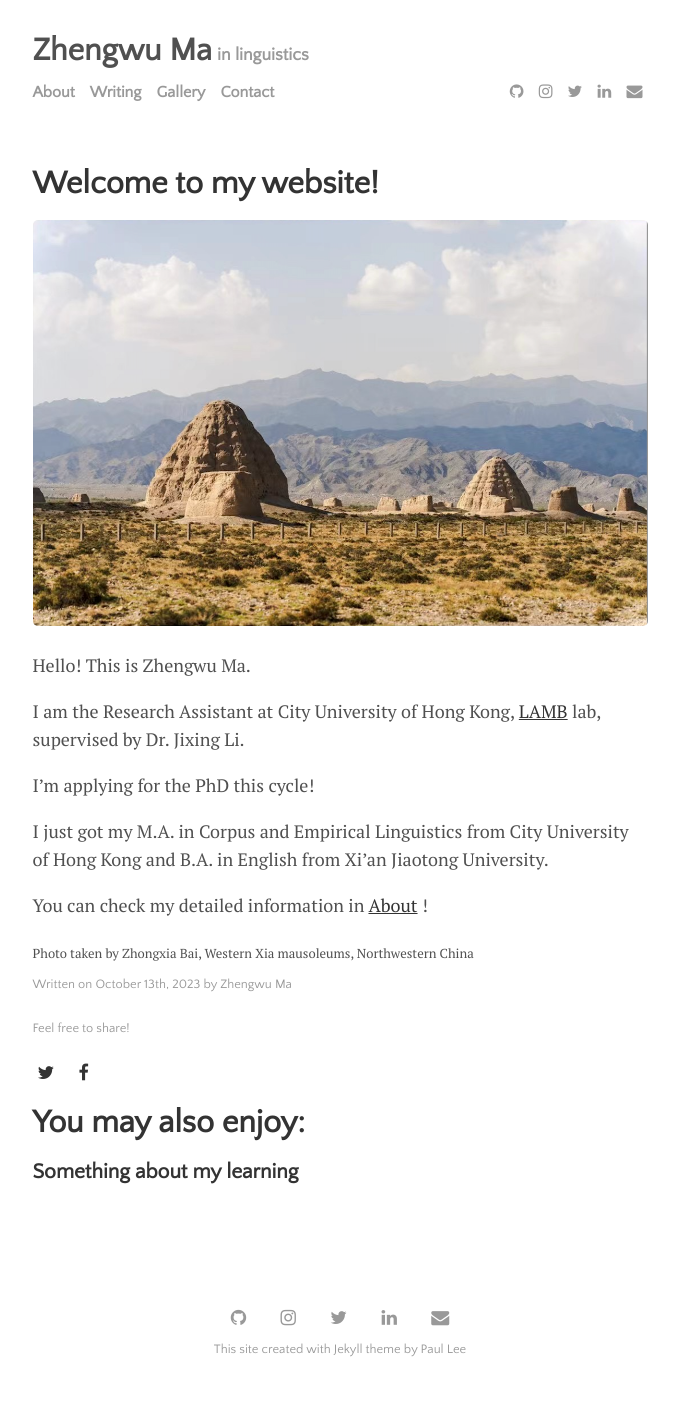
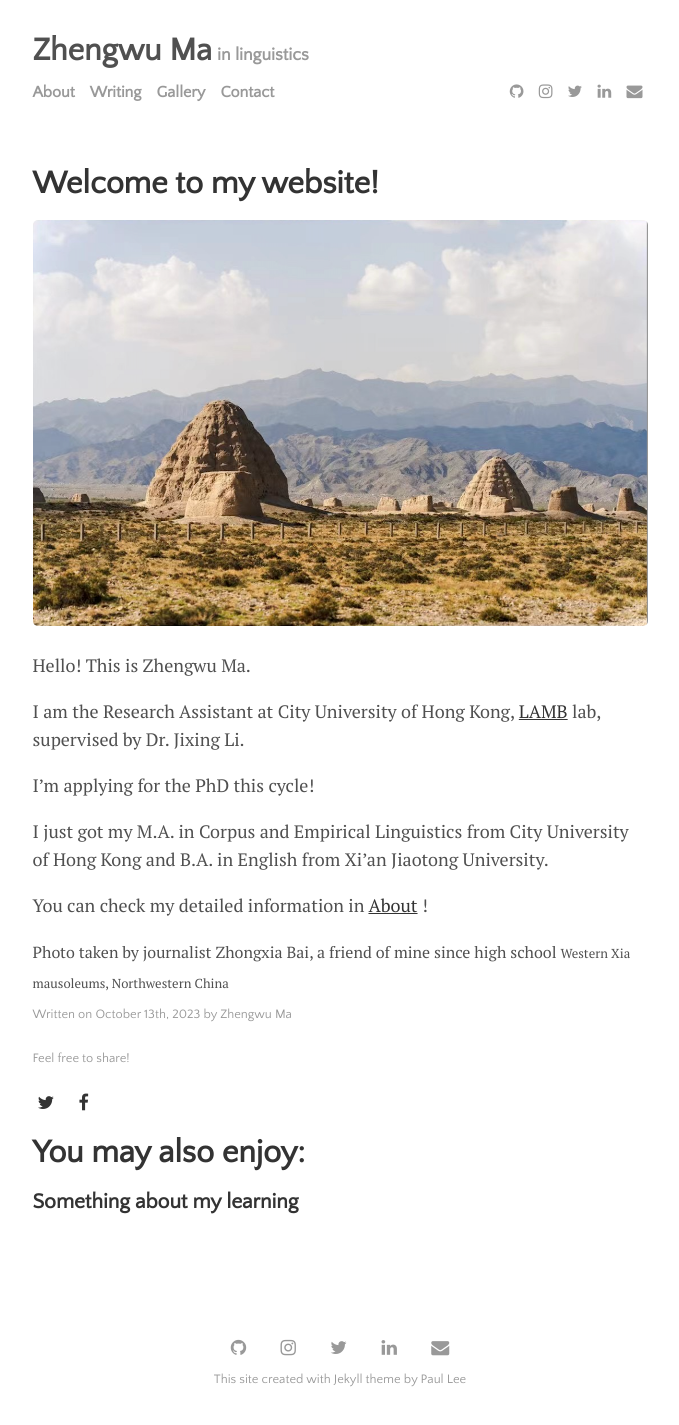
Before and after one commit to zhengwuma/zhengwuma.github.io, a Jekyll site: the page built from _posts/2023-10-13-welcome.md, in a window 1280 px wide. Shown: the whole page, without its empty margins (300-979 px from the left). Built offline with Jekyll 4.4.1, drawn with Linux system fonts in a browser that asks for light colours; before the commit the page ends 1395 px from its top, so only the background shows below that.

Commit message:
Update 2023-10-13-welcome.md

```diff
--- a/_posts/2023-10-13-welcome.md
+++ b/_posts/2023-10-13-welcome.md
@@ -18,4 +18,6 @@ I just got my M.A. in Corpus and Empirical Linguistics from City University of H
 You can check my detailed information in [About](https://zhengwuma.github.io/about.html) !
 
 
-<font size="2"> Photo taken by Zhongxia Bai, Western Xia mausoleums, Northwestern China </font>
+<font size="3"> Photo taken by journalist Zhongxia Bai, a friend of mine since high school </font>
+
+<font size="2">Western Xia mausoleums, Northwestern China </font>
```
